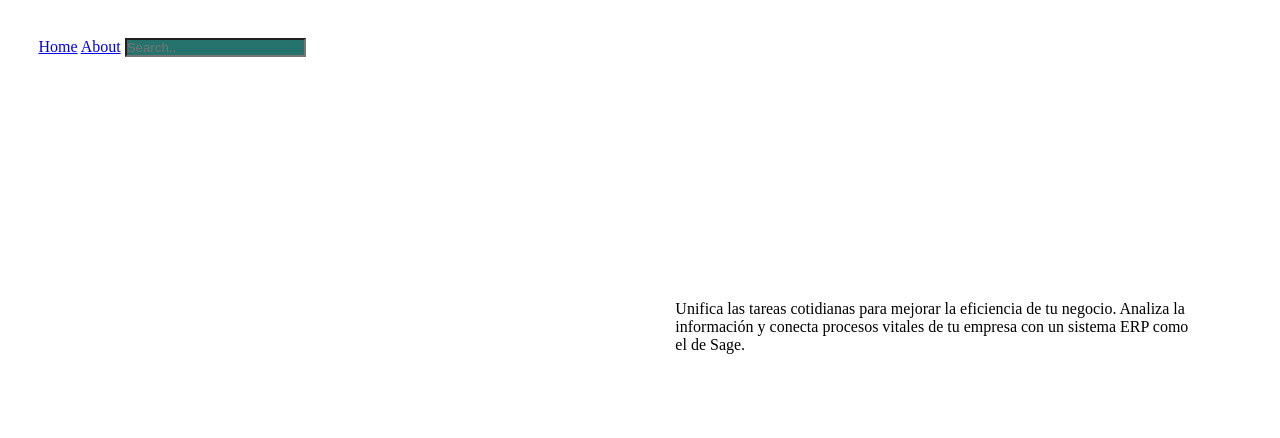
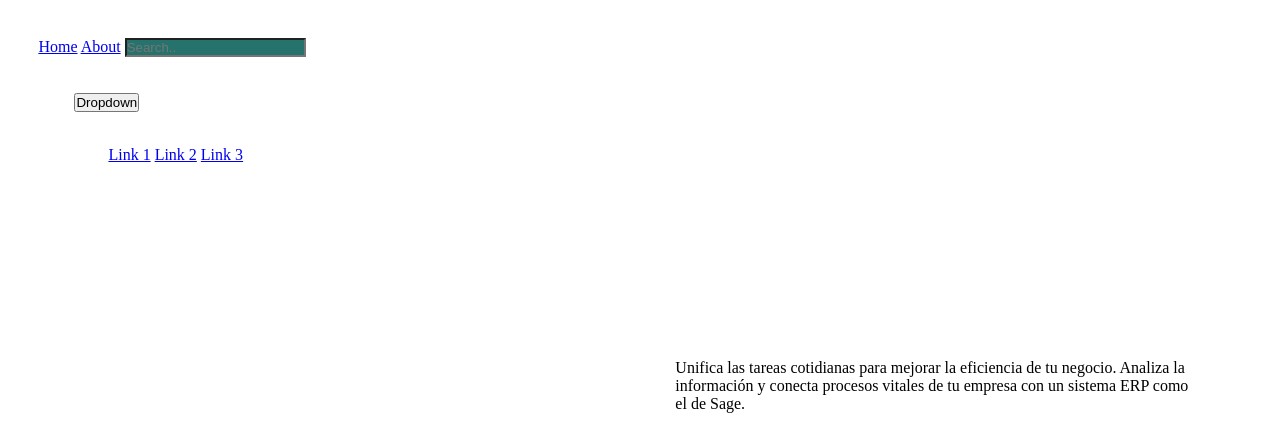
Before and after one commit to wakogmq/ERP-COMMON, a PHP site: page /html/home.html in a window 1280 px wide. Shown: the top 438 px of the page. Run offline with PHP 8.4, Linux system fonts and the light colour scheme.

Commit message:
Update style.css

```diff
--- a/ERP-Visual/css/style.css
+++ b/ERP-Visual/css/style.css
@@ -64,52 +64,3 @@ border: 2px solid #26736E  ;
 input{
     background-color: #26736E;
 }
-/* Desplagable DropDown  */
-
-
-/* Dropdown button */
-.dropdown .dropbtn {
-    font-size: 16px;
-    border: none;
-    outline: none;
-    color: white;
-    padding: 14px 16px;
-    background-color: inherit;
-    font-family: inherit; /* Important for vertical align on mobile phones */
-    margin: 0; /* Important for vertical align on mobile phones */
-  }
-
-  /* Add a red background color to navbar links on hover */
-  .navbar a:hover, .dropdown:hover .dropbtn {
-    background-color: red;
-  }
-
-  /* Dropdown content (hidden by default) */
-  .dropdown-content {
-    display: none;
-    position: absolute;
-    background-color: #f9f9f9;
-    min-width: 160px;
-    box-shadow: 0px 8px 16px 0px rgba(0,0,0,0.2);
-    z-index: 1;
-  }
-
-  /* Links inside the dropdown */
-  .dropdown-content a {
-    float: none;
-    color: black;
-    padding: 12px 16px;
-    text-decoration: none;
-    display: block;
-    text-align: left;
-  }
-
-  /* Add a grey background color to dropdown links on hover */
-  .dropdown-content a:hover {
-    background-color: #ddd;
-  }
-
-  /* Show the dropdown menu on hover */
-  .dropdown:hover .dropdown-content {
-    display: block;
-  }
```
